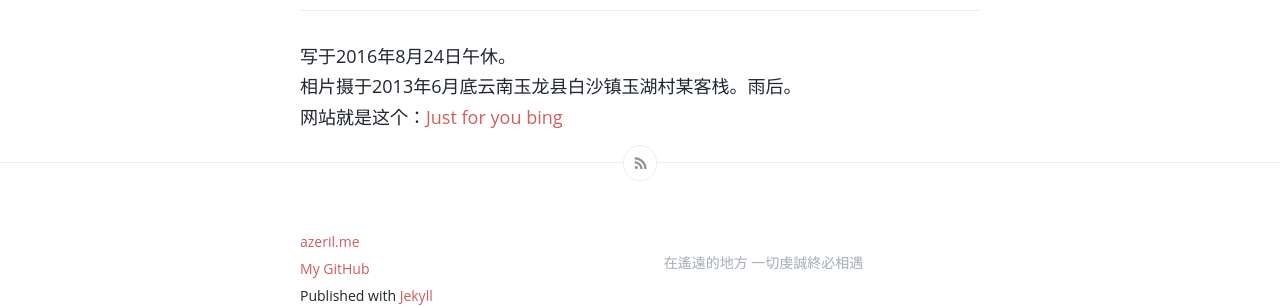
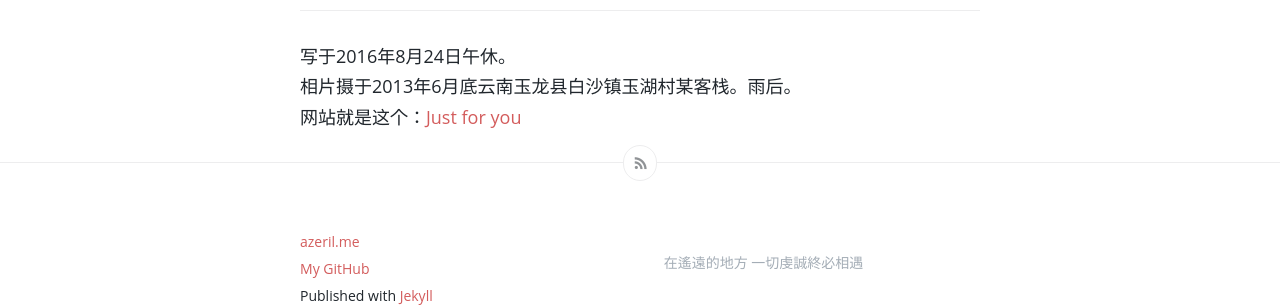
Before and after one commit to sardine2/wangshourong, a Jekyll site: the page built from _posts/2016-08-24-Out-of-Focus.md, in a window 1280 px wide. Shown: the part 1673-1980 px from the top of the page. Built offline with Jekyll 4.4.1, drawn with Linux system fonts in a browser that asks for light colours; comment, search, counter and statistics services are not loaded.

Commit message:
Update 2016-08-24-Out-of-Focus.md

```diff
--- a/_posts/2016-08-24-Out-of-Focus.md
+++ b/_posts/2016-08-24-Out-of-Focus.md
@@ -45,4 +45,3 @@ image: flower.jpg
 写于2016年8月24日午休。
 相片摄于2013年6月底云南玉龙县白沙镇玉湖村某客栈。雨后。
 网站就是这个：[Just for you](wangshourong.sardine2.com)
-[bing](bing.com)
```
